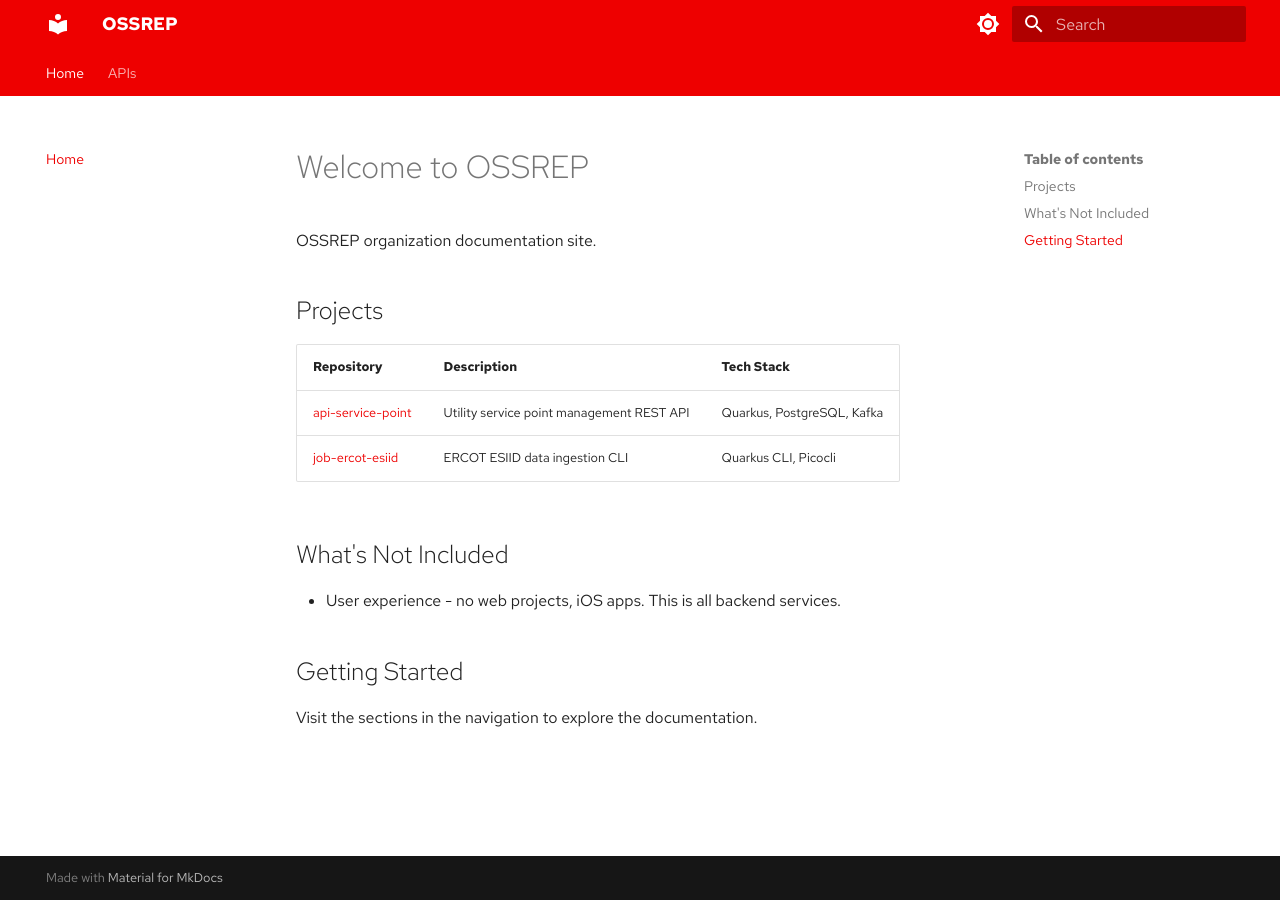
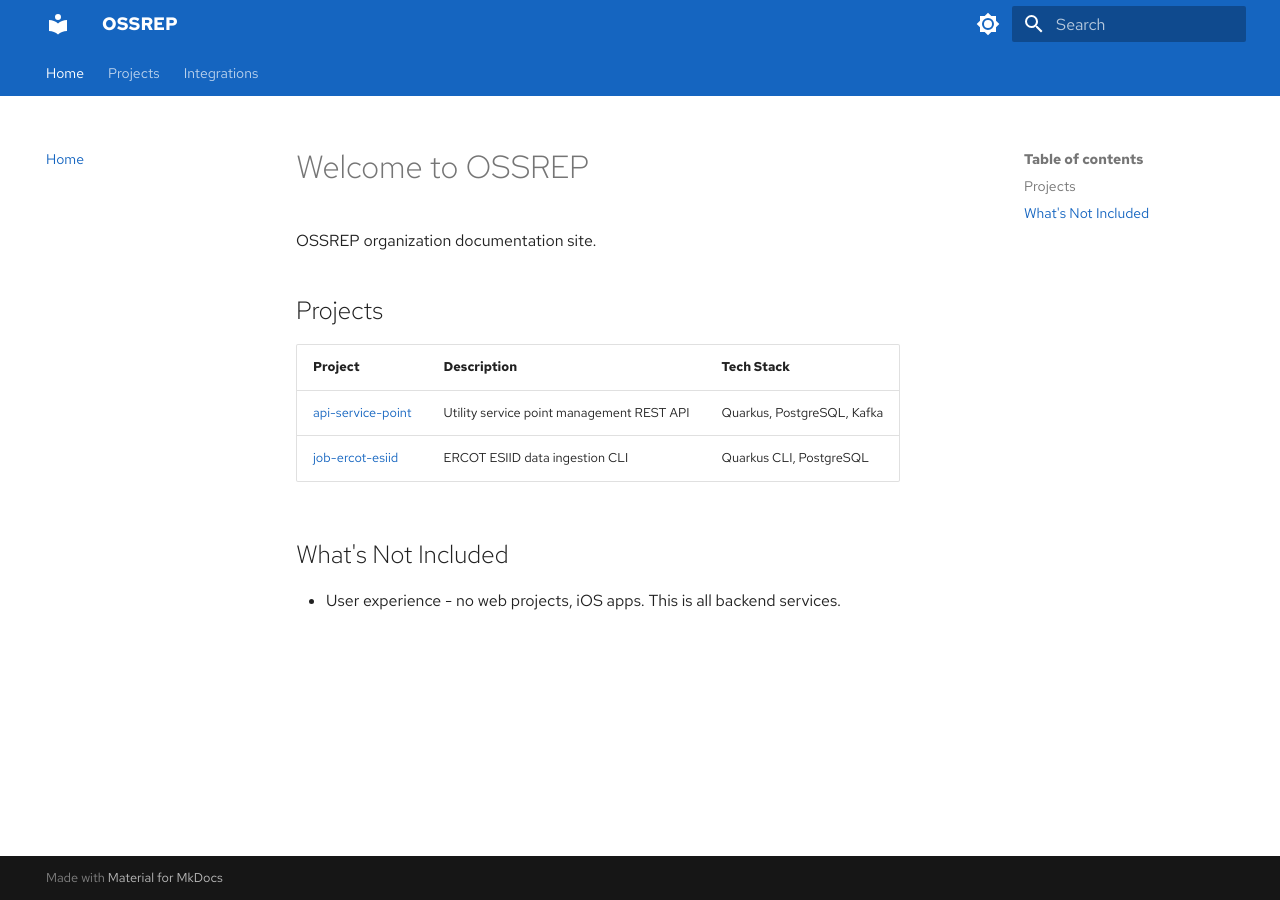
Before and after one commit to ossrep/ossrep.github.io, an MkDocs documentation site: the page built from docs/index.md, in a window 1280 px wide. Built offline with MkDocs 1.6.1 and Material for MkDocs 9.7.7, drawn with Linux system fonts in a browser that asks for light colours; some web fonts are replaced.

Commit message:
added ercot integration information

```diff
--- a/docs/index.md
+++ b/docs/index.md
@@ -4,15 +4,11 @@
 
 ## Projects
 
-| Repository                                                                 | Description                                        | Tech Stack                        |
-| -------------------------------------------------------------------------- | -------------------------------------------------- | --------------------------------- |
-| [api-service-point](https://github.com/ossrep/api-service-point)           | Utility service point management REST API          | Quarkus, PostgreSQL, Kafka        |
-| [job-ercot-esiid](https://github.com/ossrep/job-ercot-esiid)               | ERCOT ESIID data ingestion CLI                     | Quarkus CLI, Picocli              |
+| Project                                                                        | Description                                 | Tech Stack                        |
+| ------------------------------------------------------------------------------ | ------------------------------------------- | --------------------------------- |
+| [api-service-point](projects/api-service-point.md)                             | Utility service point management REST API   | Quarkus, PostgreSQL, Kafka        |
+| [job-ercot-esiid](projects/job-ercot-esiid.md)                                 | ERCOT ESIID data ingestion CLI              | Quarkus CLI, PostgreSQL           |
 
 ## What's Not Included
 
 * User experience - no web projects, iOS apps. This is all backend services.
-
-## Getting Started
-
-Visit the sections in the navigation to explore the documentation.
--- a/docs/stylesheets/extra.css
+++ b/docs/stylesheets/extra.css
@@ -1,15 +1,15 @@
 :root {
-  --md-primary-fg-color: #ee0000;
-  --md-primary-fg-color--light: #f56e6e;
-  --md-primary-fg-color--dark: #a60000;
-  --md-accent-fg-color: #0066cc;
-  --md-accent-fg-color--transparent: rgba(0, 102, 204, 0.1);
+  --md-primary-fg-color: #1565c0;
+  --md-primary-fg-color--light: #5e92d5;
+  --md-primary-fg-color--dark: #0d47a1;
+  --md-accent-fg-color: #2196f3;
+  --md-accent-fg-color--transparent: rgba(33, 150, 243, 0.1);
 }
 
 [data-md-color-scheme="slate"] {
-  --md-primary-fg-color: #ee0000;
-  --md-primary-fg-color--light: #f56e6e;
-  --md-primary-fg-color--dark: #a60000;
-  --md-accent-fg-color: #4394e5;
-  --md-accent-fg-color--transparent: rgba(67, 148, 229, 0.1);
+  --md-primary-fg-color: #1e88e5;
+  --md-primary-fg-color--light: #64b5f6;
+  --md-primary-fg-color--dark: #1565c0;
+  --md-accent-fg-color: #42a5f5;
+  --md-accent-fg-color--transparent: rgba(66, 165, 245, 0.1);
 }
--- a/mkdocs.yaml
+++ b/mkdocs.yaml
@@ -51,8 +51,11 @@
 
 nav:
   - Home: index.md
-  - APIs:
-    - Service Point: apis/service-point.md
+  - Projects:
+    - api-service-point: projects/api-service-point.md
+    - job-ercot-esiid: projects/job-ercot-esiid.md
+  - Integrations:
+    - ERCOT: integrations/ercot.md
 
 plugins:
   - search
```
Also changed, not shown: docs/integrations/ercot.md (added, +102 -0 lines), docs/projects/job-ercot-esiid.md (added, +100 -0 lines), docs/projects/api-service-point.md (renamed from docs/apis/service-point.md).
